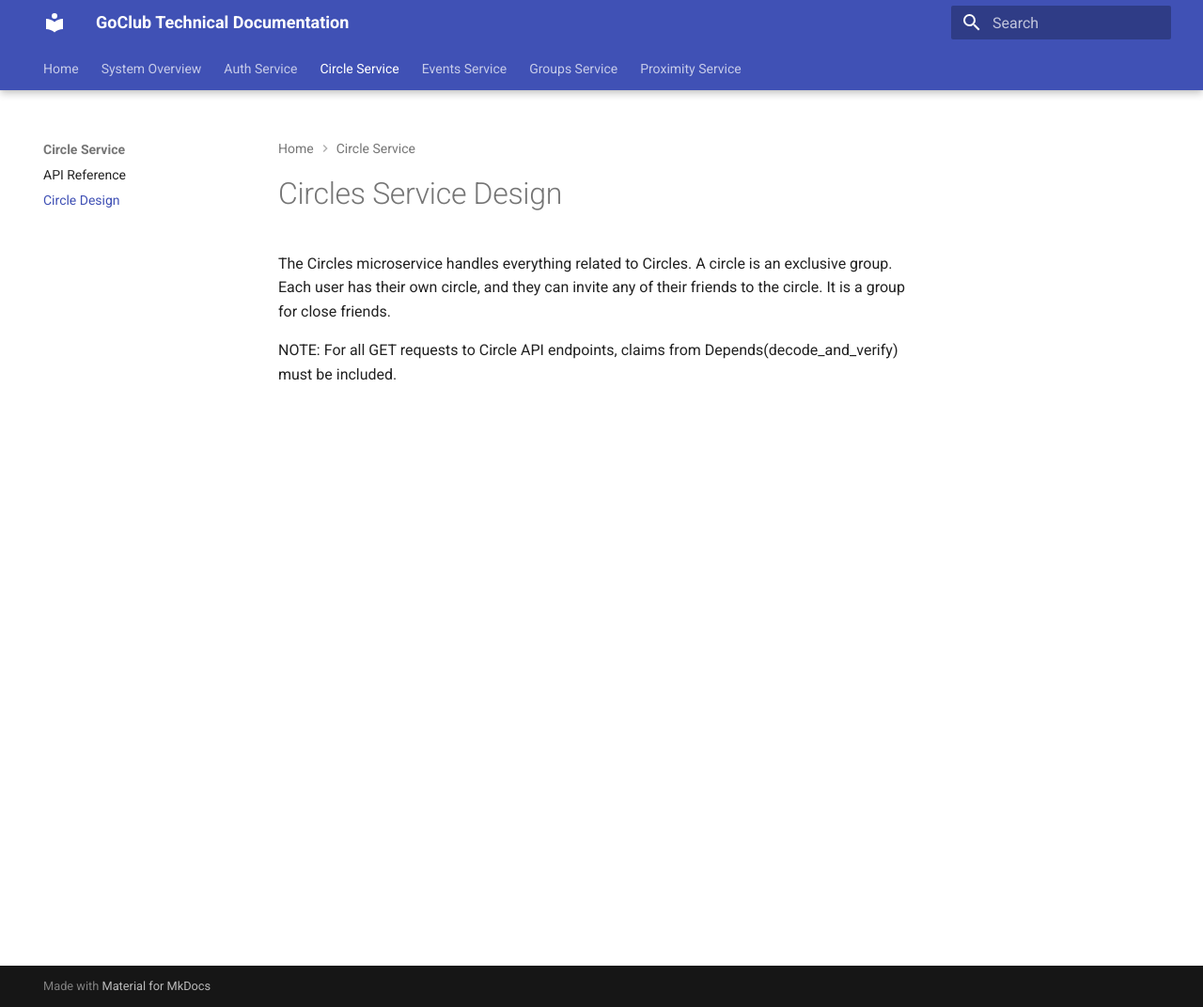
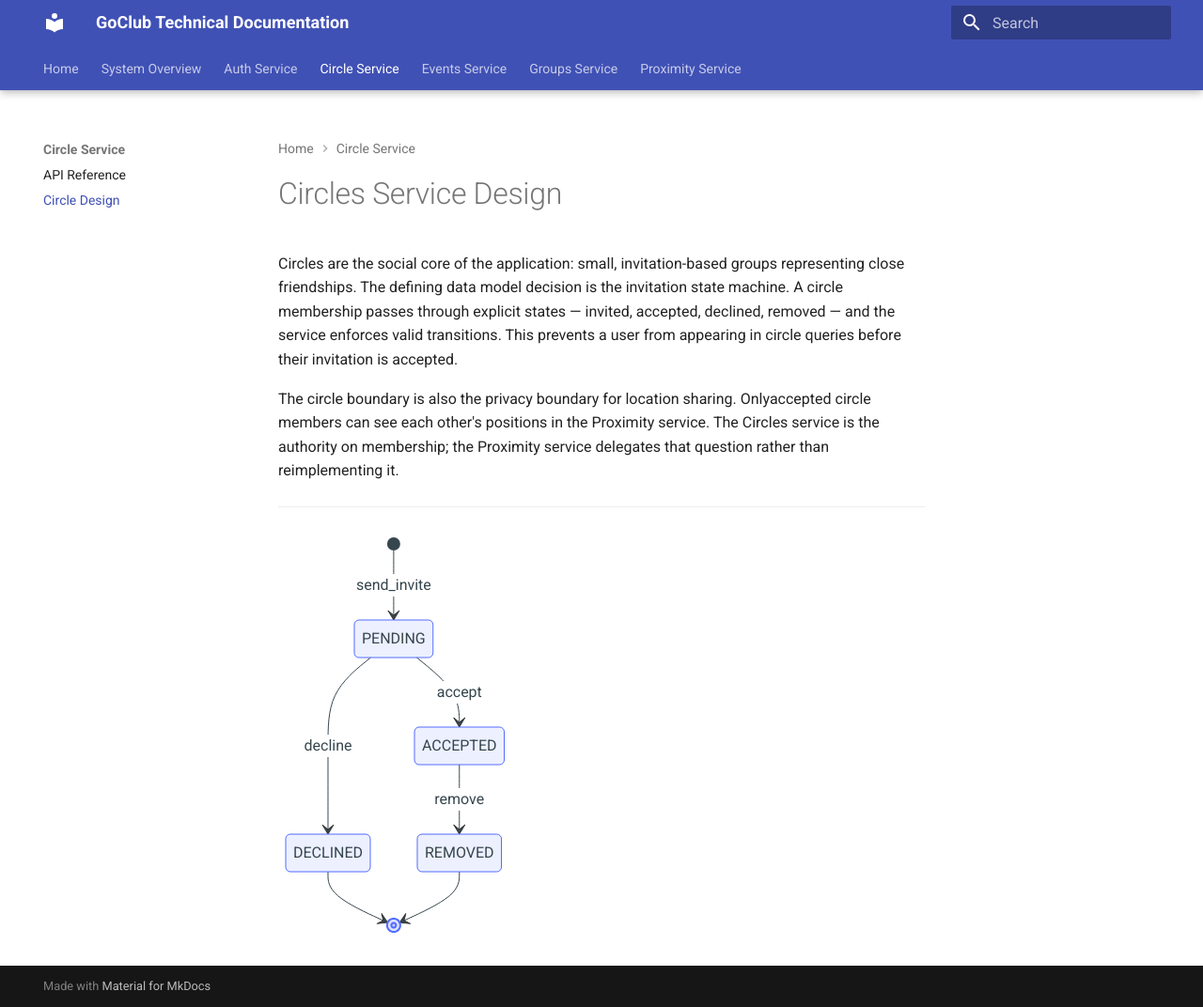
Before and after one commit to The-Parliment/cs3305_2026_team_8, an MkDocs documentation site: the page built from docs/circles/circles_design.md, in a window 1280 px wide and 1072 px high. Shown: the whole window at 94% size. Built offline with MkDocs 1.6.1 and Material for MkDocs 9.7.7, drawn with Linux system fonts in a browser that asks for light colours.

Commit message:
Minor updates to design docs reflecting what we have

````diff
--- a/docs/circles/circles_design.md
+++ b/docs/circles/circles_design.md
@@ -1,6 +1,20 @@
 # Circles Service Design
 
-The Circles microservice handles everything related to Circles.
-A circle is an exclusive group. Each user has their own circle, and they can invite any of their friends to the circle. It is a group for close friends.
+Circles are the social core of the application: small, invitation-based groups representing close friendships. The defining data model decision is the invitation state machine. A circle membership passes through explicit states — invited, accepted, declined, removed — and the service enforces valid transitions. This prevents a user from appearing in circle queries before their invitation is accepted.
 
-NOTE: For all GET requests to Circle API endpoints, claims from Depends(decode_and_verify) must be included.
+The circle boundary is also the privacy boundary for location sharing. Onlyaccepted circle members can see each other's positions in the Proximity service. The Circles service is the authority on membership; the Proximity service delegates that question rather than reimplementing it.
+
+---
+
+```mermaid
+stateDiagram-v2
+    [*] --> PENDING : send_invite
+
+    PENDING --> ACCEPTED : accept
+    PENDING --> DECLINED : decline
+
+    ACCEPTED --> REMOVED : remove
+
+    DECLINED --> [*]
+    REMOVED --> [*]
+```
````
Also changed, not shown: docs/circles/circles_api.md (+15 -0 lines), docs/groups/groups_design.md (+9 -4 lines), docs/images/WebSite.png (added).
